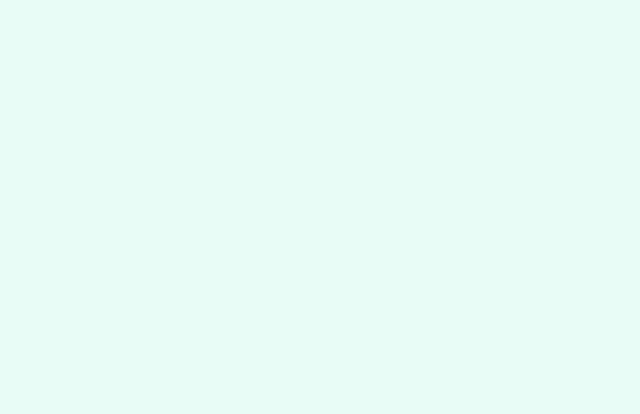
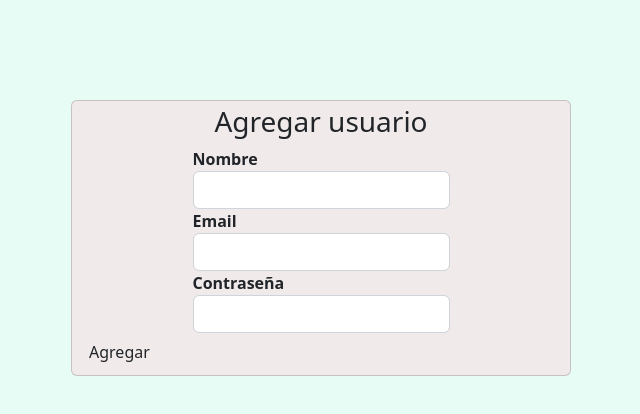
Before and after one commit to palenquiana/react-app, a React (Create React App) app: page /users/save in a window 1280 px wide. Before the commit this address had no page. Shown: the top 414 px of the page, without its empty margins (319-959 px from the left). Built offline with nearby package versions, Linux system fonts and the light colour scheme.

Commit message:
feat: form and request

```diff
--- a/src/Api/users/index.ts
+++ b/src/Api/users/index.ts
@@ -1,45 +1,42 @@
-import { mapToArray } from "../helpers"
-
-const add = async (newUser: any)=>{
-    const option: RequestInit = {
-        method: 'POST',
-        body: JSON.stringify(newUser)
-    }
-   await fetch('https://react-app-29176-default-rtdb.firebaseio.com/users.json',option)
-}
+import { InitialUser } from "../../Type";
+import { mapToArray } from "../helpers";
 
 const remove = async (user: any) => {
-    const option = {
-        method: 'DELETE',
-        headers: {
-            'Content-Type': 'application/json'
-        },
-        body: JSON.stringify(user)
-    }
-   await fetch(`https://react-app-29176-default-rtdb.firebaseio.com/users/${user}.json`,option)
-}
-
-
+  const option = {
+    method: "DELETE",
+    headers: {
+      "Content-Type": "application/json",
+    },
+    body: JSON.stringify(user),
+  };
+  await fetch(
+    `https://react-app-29176-default-rtdb.firebaseio.com/users/${user}.json`,
+    option
+  );
+};
 
 const getAll = async () => {
-    const response = await fetch('https://react-app-29176-default-rtdb.firebaseio.com/users.json');
-    const data = await response.json();
-    return mapToArray(data);
-  }
+  const response = await fetch(
+    "https://react-app-29176-default-rtdb.firebaseio.com/users.json"
+  );
+  const data = await response.json();
+  return mapToArray(data);
+};
 
+const save = async (user: InitialUser, id: string | undefined) => {
+  const option = {
+    method: id ? "PATCH" : "POST",
+    headers: {
+      "Content-Type": "application/json",
+    },
+    body: JSON.stringify(user),
+  };
+  await fetch(
+    id
+      ? `https://react-app-29176-default-rtdb.firebaseio.com/categories/${id}.json`
+      : `https://react-app-29176-default-rtdb.firebaseio.com/categories.json`,
+    option
+  );
+};
 
-const modify = async (user: any, modifiedUser: any) => {
-  const option = {
-    method: 'PATCH',
-    headers: {
-        'Content-Type': 'application/json'
-    },
-    body: JSON.stringify(modifiedUser)
-  }
-  await fetch(`https://react-app-29176-default-rtdb.firebaseio.com/users/${user}.json`,option)
-}
-
-
-
-
-export const usersApi = { add, getAll, modify, remove }
+export const usersApi = { getAll, remove, save };
--- /dev/null
+++ b/src/Pages/Users/SaveUser/index.tsx
@@ -0,0 +1,87 @@
+import { FC, useState } from "react";
+import { useParams } from "react-router-dom";
+import { usersApi } from "../../../Api";
+import { Button } from "../../../Components";
+import { InitialUser } from "../../../Type";
+
+const SaveUser = () => {
+  const { id } = useParams();
+  const initialData = { name: "" };
+
+  const [user, setUser] = useState<InitialUser>(initialData);
+
+  const handleSubmit = (e: { preventDefault: () => void }) => {
+    e.preventDefault();
+    usersApi.save(user, id);
+  };
+
+  return (
+    <>
+      <div className="card card-form primary-form container p-1">
+        <h3 className="text-center">
+          {id ? <>Editar usuario</> : <>Agregar usuario</>}
+        </h3>
+        <form onSubmit={handleSubmit}>
+          <div className="d-flex flex-column align-items-center ">
+            <div>
+              <label htmlFor="name" className="fw-bold">
+                Nombre
+              </label>
+              <input
+                type="text"
+                className="form-control"
+                value={user.name}
+                onChange={(e) =>
+                  setUser((prevState) => ({
+                    ...prevState,
+                    name: e.target.value,
+                  }))
+                }
+              />
+            </div>
+            <div>
+              <label htmlFor="email" className="fw-bold">
+                Email
+              </label>
+              <input
+                type="email"
+                className="form-control"
+                value={user.email}
+                onChange={(e) =>
+                  setUser((prevState) => ({
+                    ...prevState,
+                    email: e.target.value,
+                  }))
+                }
+              />
+            </div>
+
+            <div>
+              <label htmlFor="password" className="fw-bold">
+                Contraseña
+              </label>
+              <input
+                type="password"
+                className="form-control"
+                value={user.password}
+                onChange={(e) =>
+                  setUser((prevState) => ({
+                    ...prevState,
+                    password: e.target.value,
+                  }))
+                }
+              />
+            </div>
+          </div>
+          <Button
+            className=""
+            text={id ? "Editar" : "Agregar"}
+            type="submit"
+          ></Button>
+        </form>
+      </div>
+    </>
+  );
+};
+
+export { SaveUser };
--- a/src/Pages/Users/ViewUser/index.tsx
+++ b/src/Pages/Users/ViewUser/index.tsx
@@ -1,10 +1,68 @@
-import React from "react";
-import { Layout } from "../../../Components";
+import { useEffect, useState } from "react";
+import { useNavigate } from "react-router-dom";
+import { usersApi } from "../../../Api";
+import { Button, Layout } from "../../../Components";
+import { User } from "../../../Type";
 
 const ViewUser = () => {
+  const navigate = useNavigate();
+
+  const [users, setUser] = useState<User[]>([]);
+
+  useEffect(() => {
+    usersApi.getAll().then((response) => setUser(response));
+  }, []);
   return (
     <>
-      <Layout page="users">Hola</Layout>
+      <Layout page="users">
+        <div className="container">
+          <div className="d-flex flex-row-reverse">
+            <Button
+              text="Agregar usuario"
+              onClick={() => navigate("/users/save", { replace: true })}
+              type="button"
+              className="btn-dark m-2"
+            />
+          </div>
+
+          <h3>Usuarios</h3>
+          <table className="table table-hover">
+            <tbody>
+              {users.map((user) => {
+                return (
+                  <>
+                    <tr key={user.id}>
+                      <td>{user.name}</td>
+                      <td>
+                        <Button
+                          className="edit-user"
+                          text="Editar"
+                          type="button"
+                          onClick={() =>
+                            navigate(`/users/save/${user.id}`, {
+                              replace: true,
+                            })
+                          }
+                        />
+                      </td>
+                      <td>
+                        <Button
+                          className="remove-user"
+                          text="Eliminar"
+                          type="button"
+                          onClick={() =>
+                            navigate(`/users/edit/`, { replace: true })
+                          }
+                        />
+                      </td>
+                    </tr>
+                  </>
+                );
+              })}
+            </tbody>
+          </table>
+        </div>
+      </Layout>
     </>
   );
 };
--- a/src/Pages/Users/index.ts
+++ b/src/Pages/Users/index.ts
@@ -1 +1,2 @@
 export { ViewUser } from "./ViewUser";
+export { SaveUser } from "./SaveUser";
--- a/src/Pages/index.ts
+++ b/src/Pages/index.ts
@@ -1,5 +1,5 @@
 export { ViewTasks, SaveTask } from "./Tasks";
-export { ViewUser } from "./Users";
+export { ViewUser, SaveUser } from "./Users";
 export { Register } from "./Register";
 export { Login } from "./Login";
 export { ViewCategories } from "./Categories";
--- a/src/Type/index.ts
+++ b/src/Type/index.ts
@@ -18,7 +18,9 @@ export type Task = {
 export type InitialTask = Omit<Task, "idDB">;
 
 export type User = {
+  id: string;
   name: string;
   email?: string;
   password?: string;
 };
+export type InitialUser = Omit<User, "id">;
--- a/src/index.tsx
+++ b/src/index.tsx
@@ -1,7 +1,7 @@
 import ReactDOM from "react-dom/client";
 import { BrowserRouter, Outlet, Route, Routes } from "react-router-dom";
 import App from "./App";
-import { Login, Register, SaveTask, ViewTasks } from "./Pages";
+import { Login, Register, SaveTask, SaveUser, ViewTasks } from "./Pages";
 import { ViewCategories } from "./Pages/Categories";
 import { ViewUser } from "./Pages";
 import { SaveCategory } from "./Pages/Categories/SaveCategory";
@@ -25,8 +25,10 @@ root.render(
           <Route path="save/:id" element={<SaveCategory />} />
         </Route>
 
-        <Route path="user" element={<Outlet />}>
+        <Route path="users" element={<Outlet />}>
           <Route index element={<ViewUser />} />
+          <Route path="save" element={<SaveUser />} />
+          <Route path="save/:id" element={<SaveUser />} />
         </Route>
 
         <Route path="login" element={<Outlet />}>
```
Also changed, not shown: src/Pages/Users/Form/index.tsx (deleted, +0 -61 lines).
